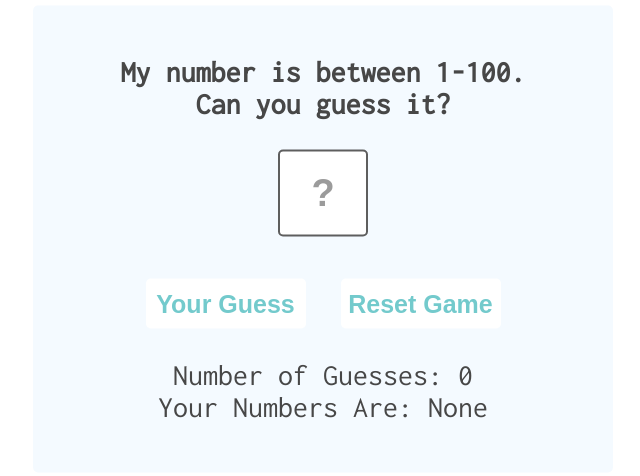
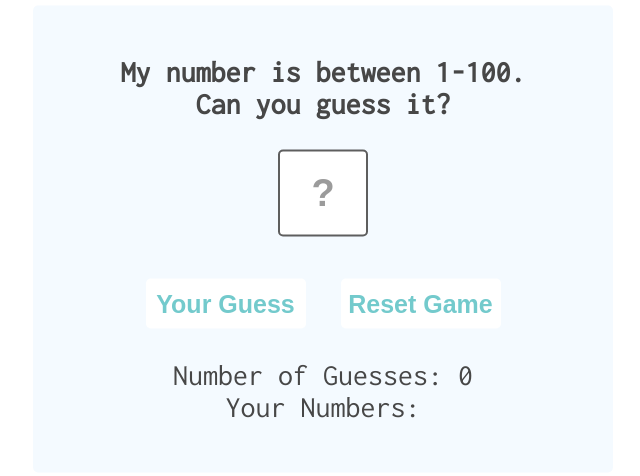
Before and after one commit to KodeIva/Guess-the-number, a plain HTML site: page index.html in a window 1280 px wide. Shown: the part 161-637 px from the top of the page, without its empty margins (317-957 px from the left). Drawn offline with Linux system fonts and the light colour scheme.

Commit message:
message3 text changed

```diff
--- a/index.html
+++ b/index.html
@@ -21,7 +21,7 @@
    </div>
    <p id="message1"></p>
    <p id="message2">Number of Guesses: 0</p>
-   <p id="message3">Your Numbers Are: None</p>
+   <p id="message3">Your Numbers: </p>
   </div>
  </section>
 
```
